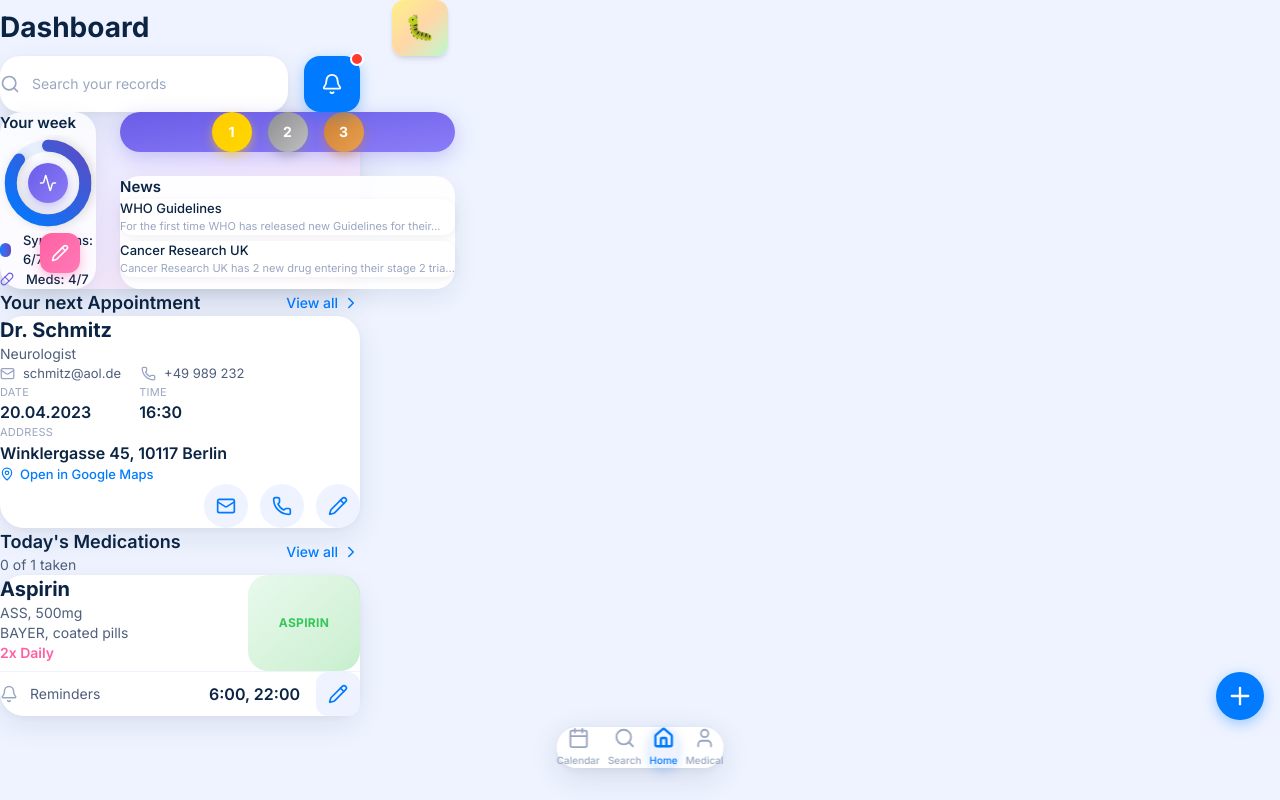
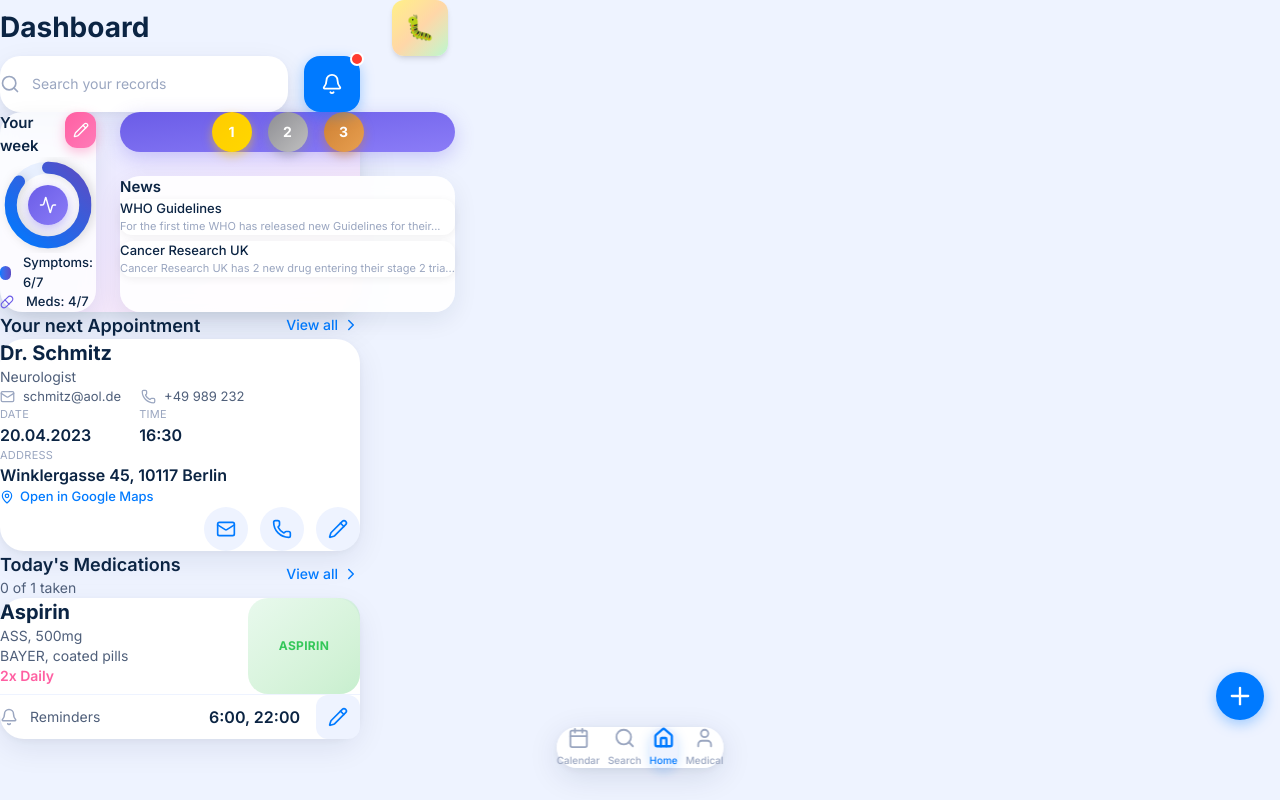
Before and after one commit to yutowac/health-tracking, a React (Vite) app in the folder frontend/: page / in a window 1280 px wide. Built offline with nearby package versions, Linux system fonts and the light colour scheme; the HTML template or start-up script is replaced by a standard one.

Commit message:
fix: Move edit icon to header row for stable positioning
Co-Authored-By: yuto <yutowachi52@gmail.com>

```diff
--- a/frontend/src/components/organisms/DashboardOverview.tsx
+++ b/frontend/src/components/organisms/DashboardOverview.tsx
@@ -28,8 +28,17 @@ export const DashboardOverview: React.FC<DashboardOverviewProps> = ({
     <div>
       <div className="bg-gradient-to-br from-[#e8f0ff] via-[#f0e8ff] to-[#ffe8f4] rounded-[28px] p-7 shadow-[0_12px_40px_rgba(0,31,77,0.1),0_4px_12px_rgba(0,0,0,0.05)]">
         <div className="flex gap-6">
-          <div className="flex-1 bg-white/80 backdrop-blur-sm rounded-[22px] p-6 relative shadow-[0_8px_24px_rgba(11,36,67,0.08)]">
-            <h3 className="text-primary-dark font-semibold text-[15px] mb-5">Your week</h3>
+          <div className="flex-1 bg-white/80 backdrop-blur-sm rounded-[22px] p-6 shadow-[0_8px_24px_rgba(11,36,67,0.08)]">
+            <div className="flex items-start justify-between mb-4">
+              <h3 className="text-primary-dark font-semibold text-[15px]">Your week</h3>
+              <button
+                type="button"
+                onClick={onEditClick}
+                className="w-9 h-9 bg-gradient-to-br from-secondary to-[#ff7ab8] rounded-xl flex items-center justify-center shadow-[0_4px_12px_rgba(255,95,162,0.4)] active:scale-95 transition-transform"
+              >
+                <Pencil size={16} className="text-white" />
+              </button>
+            </div>
 
             <div className="relative w-24 h-24 mx-auto mb-4">
               <svg className="w-full h-full transform -rotate-90" viewBox="0 0 36 36">
@@ -76,14 +85,6 @@ export const DashboardOverview: React.FC<DashboardOverviewProps> = ({
                 <span className="text-primary-dark font-medium">Meds: {medicationsTaken}/{medicationsTotal}</span>
               </div>
             </div>
-
-            <button
-              type="button"
-              onClick={onEditClick}
-              className="absolute bottom-4 right-4 w-10 h-10 bg-gradient-to-br from-secondary to-[#ff7ab8] rounded-xl flex items-center justify-center shadow-[0_4px_12px_rgba(255,95,162,0.4)] active:scale-95 transition-transform"
-            >
-              <Pencil size={18} className="text-white" />
-            </button>
           </div>
 
           <div className="flex-1 flex flex-col gap-6">
```
